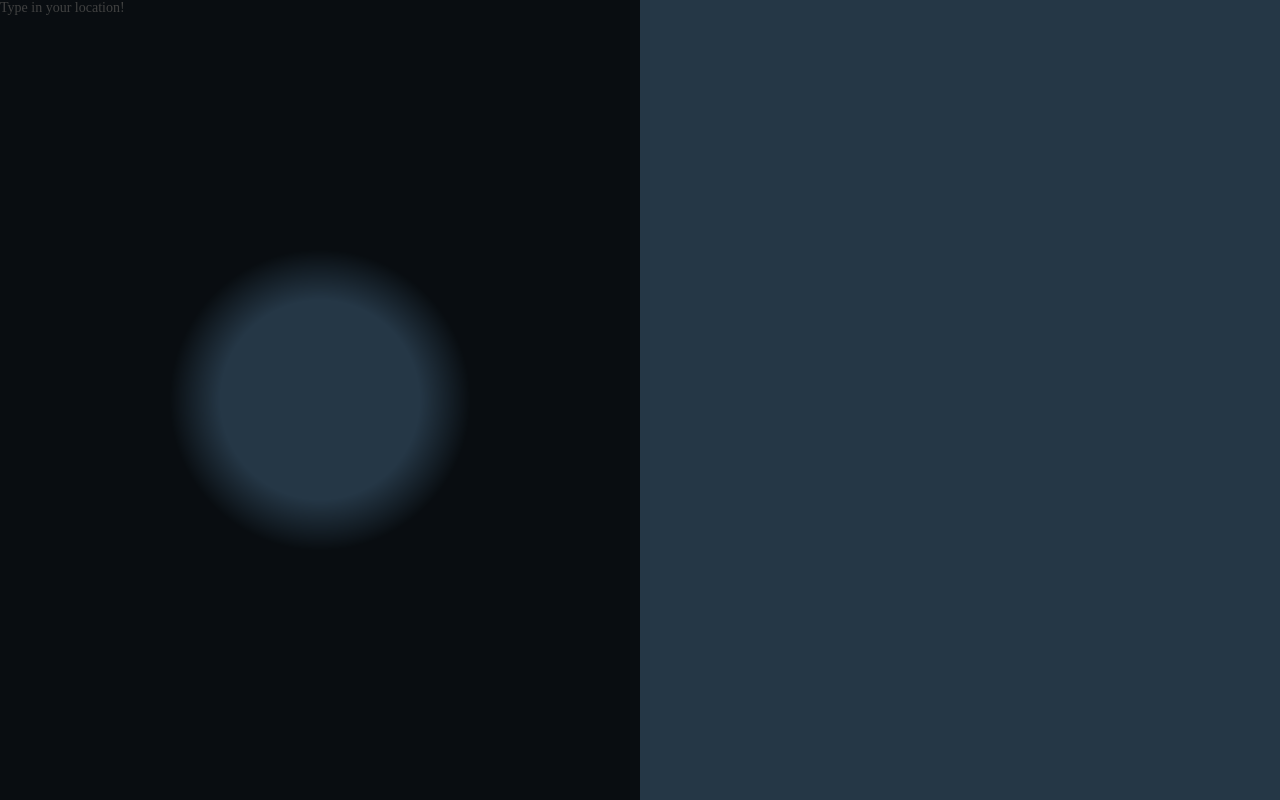
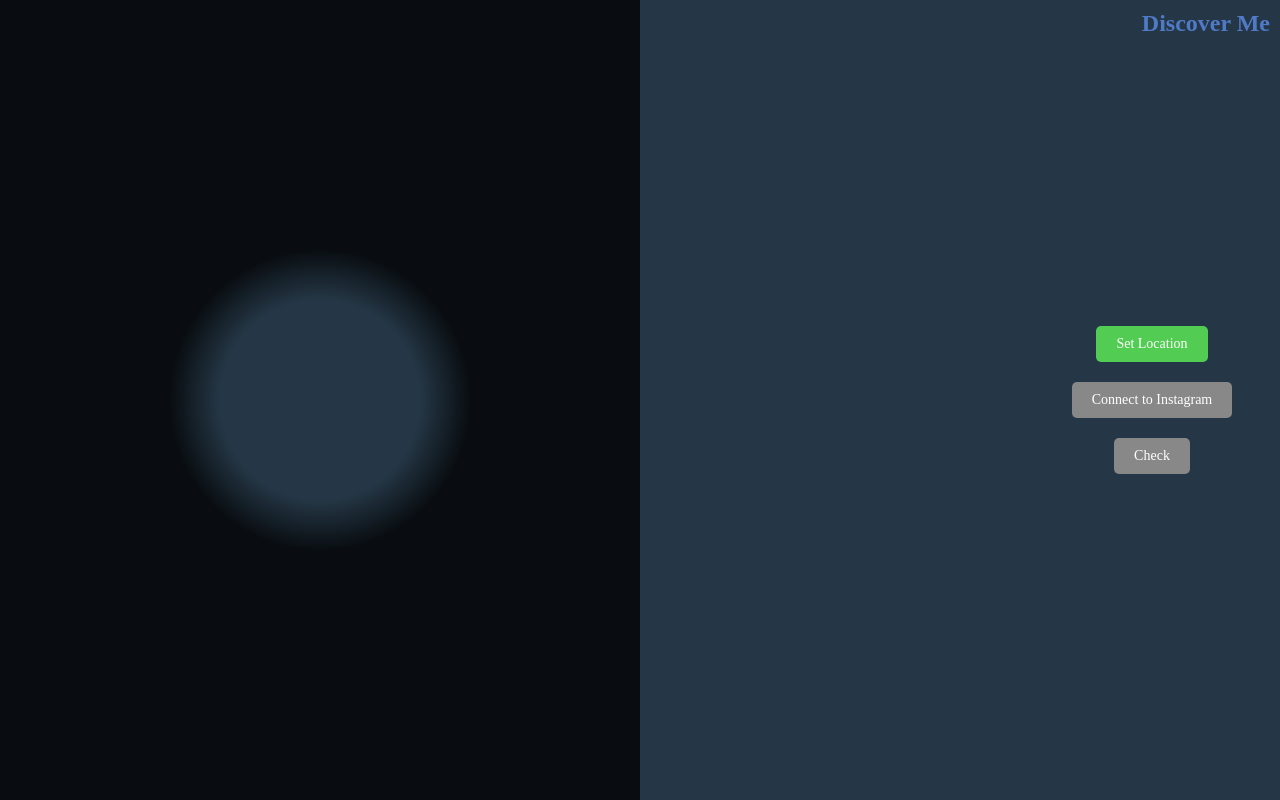
Before and after one commit to Nico4899/discover-me, a website: page main.html in a window 1280 px wide. Drawn offline with Linux system fonts and the light colour scheme; some packages are replaced by stand-ins of ours.

Commit message:
Added 3 step walkthrough

```diff
--- a/main.css
+++ b/main.css
@@ -37,6 +37,44 @@ body, html {
     mask-image: radial-gradient(circle at center, transparent 0, transparent 100px, black 150px); /* Circular mask */
   }
 
-#initial-walkthrough {
+  #initial-walkthrough {
+    position: absolute;
+    top: 0;
+    right: 0;
+    width: 20%; /* Adjust width as needed */
+    height: 100%;
+    display: flex;
+    flex-direction: column;
+    align-items: center;
+    justify-content: center;
+    padding: 20px;
+    box-sizing: border-box;
+}
 
+.app-name {
+    position: absolute;
+    top: 10px;
+    right: 10px;
+    color: var(--secondary-light-blue);
+    font-size: 24px;
 }
+
+.stepper {
+    display: flex;
+    flex-direction: column;
+    align-items: center;
+}
+
+.step {
+    background-color: var(--neutral-gray);
+    color: white;
+    padding: 10px 20px;
+    margin: 10px 0;
+    border-radius: 5px;
+    cursor: pointer;
+    transition: background-color 0.3s;
+}
+
+.step.active {
+    background-color: var(--accent-green);
+}
--- a/main.html
+++ b/main.html
@@ -23,9 +23,15 @@
            <div id="overlay"></div>
         </div>
 
-        <div id="initial-walkthtough">
-            <p>Type in your location!</p>
+        <div id="initial-walkthrough">
+            <h1 class="app-name">Discover Me</h1>
+            <div class="stepper">
+                <div class="step active" data-step="1">Set Location</div>
+                <div class="step" data-step="2">Connect to Instagram</div>
+                <div class="step" data-step="3">Check</div>
+            </div>
         </div>
+
 
         <script>
             (g=>{var h,a,k,p="The Google Maps JavaScript API",c="google",l="importLibrary",q="__ib__",m=document,b=window;b=b[c]||(b[c]={});var d=b.maps||(b.maps={}),r=new Set,e=new URLSearchParams,u=()=>h||(h=new Promise(async(f,n)=>{await (a=m.createElement("script"));e.set("libraries",[...r]+"");for(k in g)e.set(k.replace(/[A-Z]/g,t=>"_"+t[0].toLowerCase()),g[k]);e.set("callback",c+".maps."+q);a.src=`https://maps.${c}apis.com/maps/api/js?`+e;d[q]=f;a.onerror=()=>h=n(Error(p+" could not load."));a.nonce=m.querySelector("script[nonce]")?.nonce||"";m.head.append(a)}));d[l]?console.warn(p+" only loads once. Ignoring:",g):d[l]=(f,...n)=>r.add(f)&&u().then(()=>d[l](f,...n))})({
```
Also changed, not shown: main.js (line endings or trailing spaces).
